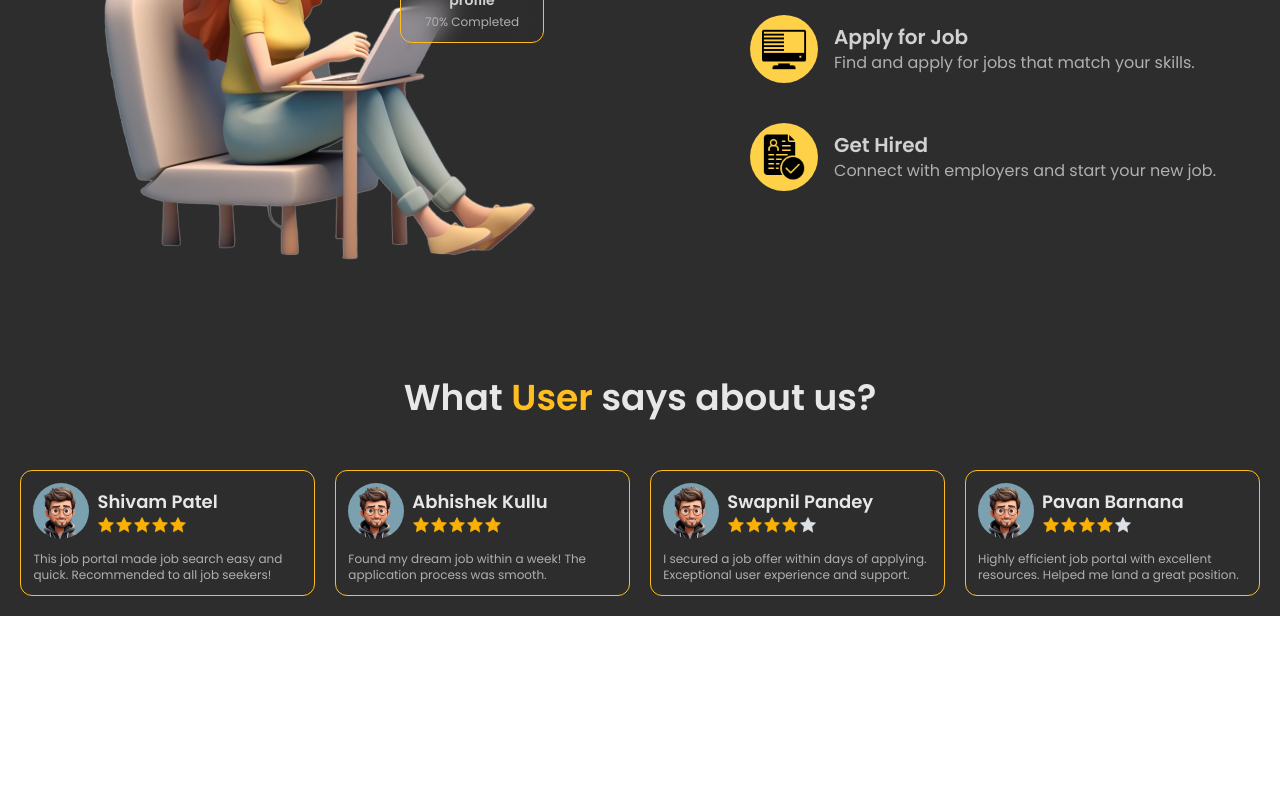
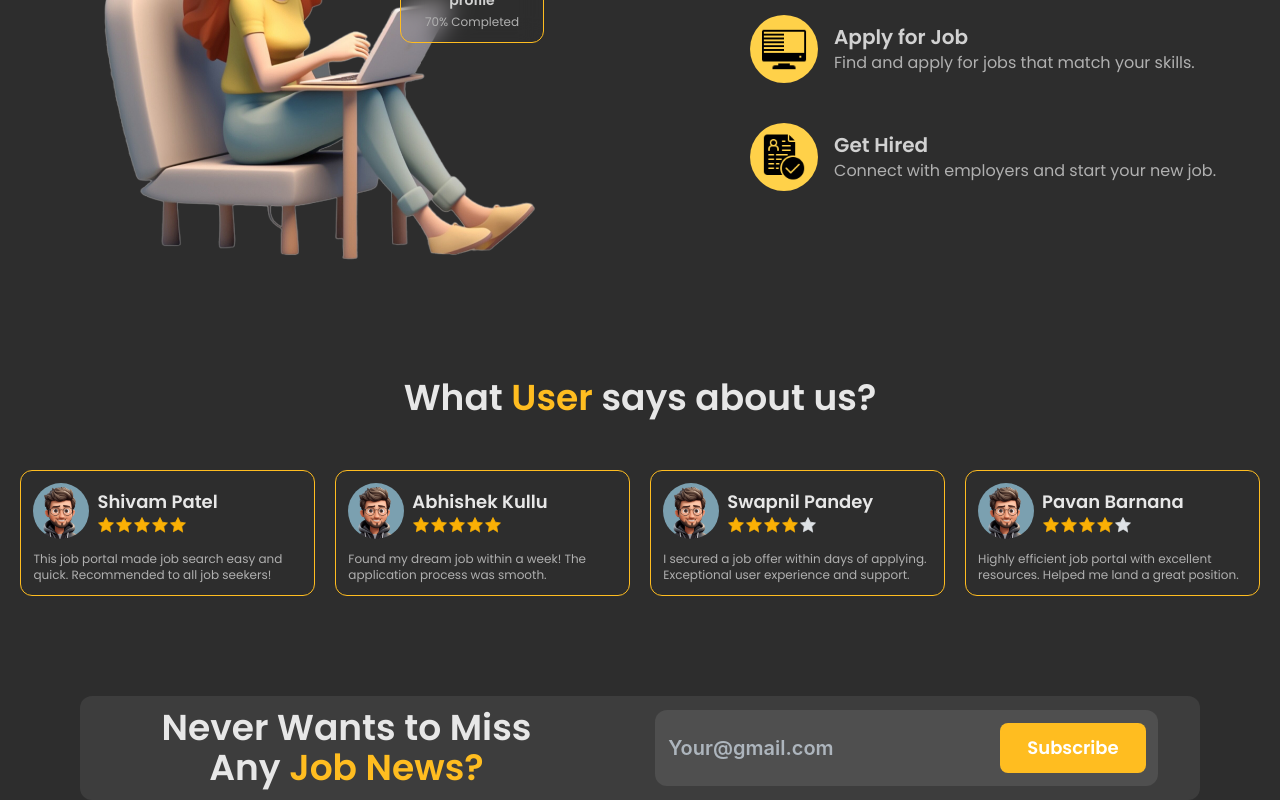
Before and after one commit to shobhit15082003/Job_Portal, a React (Create React App) app in the folder frontend/: page / in a window 1280 px wide. Shown: the part 1505-2305 px from the top of the page. Before the commit the page ends 2121 px from the top, so only its background shows below. Built offline with nearby package versions, Linux system fonts and the light colour scheme.

Commit message:
subscribe component added in homepage

```diff
--- /dev/null
+++ b/frontend/src/LandingPage/Subscribe.tsx
@@ -0,0 +1,20 @@
+import React from "react";
+import {TextInput, Button} from "@mantine/core";
+
+
+const Subscribe = () => {
+  return (
+    <div className="mt-20 flex items-center bg-mine-shaft-900 mx-20 py-3 rounded-xl justify-around  ">
+      <div className="text-4xl w-2/5  font-semibold text-center text-mine-shaft-100 ">
+        Never Wants to Miss Any{" "}
+        <span className="text-bright-sun-400">Job News?</span>
+      </div>
+      <div className="flex gap-4 bg-mine-shaft-700 px-3 py-2 items-center rounded-xl ">
+        <TextInput variant="unstyled" placeholder="Your@gmail.com" size="xl" className="[&_input]:text-mine-shaft-100 font-semibold"/>
+        <Button color="brightSun.4" variant="filled" size="lg" className="!rounded-lg">Subscribe</Button>
+      </div>
+    </div>
+  );
+};
+
+export default Subscribe;
--- a/frontend/src/Pages/HomePage.tsx
+++ b/frontend/src/Pages/HomePage.tsx
@@ -2,6 +2,7 @@ import Header from "../Header/Header"
 import Comapnies from "../LandingPage/Comapnies"
 import DreamJob from "../LandingPage/DreamJob"
 import JobCategory from "../LandingPage/JobCategory"
+import Subscribe from "../LandingPage/Subscribe"
 import Testimonials from "../LandingPage/Testimonials"
 import Working from "../LandingPage/Working"
 
@@ -17,6 +18,7 @@ const HomePage = () => {
       <JobCategory/>
       <Working/>
       <Testimonials/>
+      <Subscribe/>
     </div>
   )
 }
```
